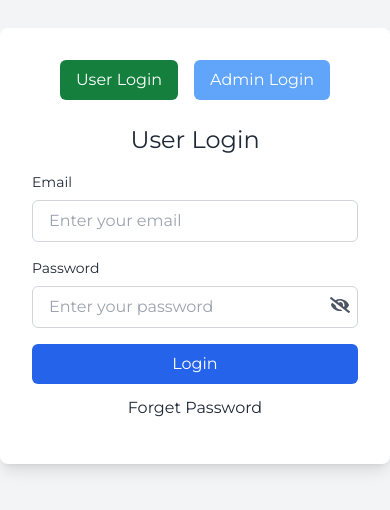
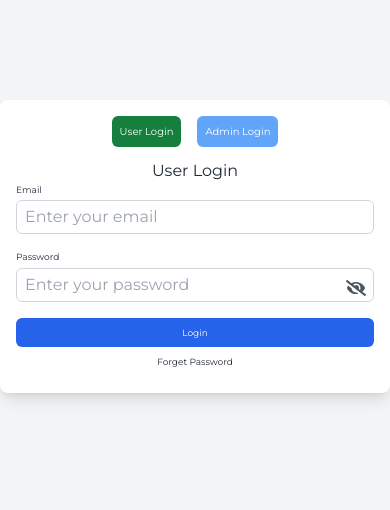
Before and after one commit to ishanrana363/MealHisab-Frontend, a React (Vite) app: page / in a window 390 px wide. Shown: the part 176-686 px from the top of the page. Built offline with nearby package versions, Linux system fonts and the light colour scheme; what @react-pdf/renderer would draw is missing.

Commit message:
email send email verify and password change page responsive design completed

```diff
--- a/src/component/login-form/LoginForm.jsx
+++ b/src/component/login-form/LoginForm.jsx
@@ -87,19 +87,19 @@ const LoginForm = () => {
 
   return (
     <div className="flex justify-center items-center min-h-screen bg-gray-100">
-      <div className="w-full max-w-md bg-white p-8 rounded-lg shadow-lg">
+      <div className="w-full max-w-md bg-white p-4 md:p-8 rounded-lg shadow-lg">
 
         {/* Toggle between User Login and Admin Login */}
-        <div className="flex justify-center space-x-4 mb-6">
+        <div className="flex justify-center space-x-4 mb-3 md:mb-6">
           <button
             onClick={() => setIsAdmin(false)} // Switch to user login
-            className={`px-4 py-2 text-white rounded-md ${!isAdmin ? 'bg-green-700' : 'bg-blue-400'}`}
+            className={`md:px-4 md:py-2 px-2  md:text-[18px] text-[10px] text-white rounded-md ${!isAdmin ? 'bg-green-700' : 'bg-blue-400'}`}
           >
             User Login
           </button>
           <button
             onClick={() => setIsAdmin(true)} // Switch to admin login
-            className={`px-4 py-2 text-white rounded-md ${isAdmin ? 'bg-green-700' : 'bg-blue-400'}`}
+            className={`md:px-4 px-2 py-2 md:text-[18px] text-[10px]  md:py-2 text-white rounded-md ${isAdmin ? 'bg-green-700' : 'bg-blue-400'}`}
           >
             Admin Login
           </button>
@@ -109,29 +109,29 @@ const LoginForm = () => {
         {isAdmin ? (
           // Admin Login Form
           <div>
-            <h2 className="text-2xl text-center mb-4">Admin Login</h2>
+            <h2 className="md:text-2xl text-center md:mb-4">Admin Login</h2>
             <form onSubmit={adminLogin}>
               {/* Admin Email Input */}
               <div className="mb-4">
-                <label htmlFor="admin-email" className="block text-sm">Email</label>
+                <label htmlFor="admin-email" className="block text-[9px] md:text-sm">Email</label>
                 <input
                   type="email"
                   id="email"
                   name="email"
                   placeholder="Enter your email"
-                  className="w-full px-4 py-2 mt-2 border border-gray-300 rounded-md"
+                  className="w-full md:px-4 px-2 py-1 md:py-2 mt-1 md:mt-2 border border-gray-300 rounded-md"
                 />
               </div>
 
               {/* Admin Password Input with Toggle Visibility */}
               <div className="mb-4 relative">
-                <label htmlFor="admin-password" className="block text-sm">Password</label>
+                <label htmlFor="admin-password" className="block text-[9px] md:text-sm text-sm">Password</label>
                 <input
                   type={isPasswordVisible ? "text" : "password"}
                   id="admin-password"
                   name="password"
                   placeholder="Enter your password"
-                  className="w-full px-4 py-2 mt-2 border border-gray-300 rounded-md pr-10"
+                  className="w-full md:px-4 px-2 py-1 md:py-2 mt-1 md:mt-2 border border-gray-300 rounded-md pr-10"
                 />
                 <button
                   type="button"
@@ -145,7 +145,7 @@ const LoginForm = () => {
               {/* Admin Login Button */}
               <button
                 type="submit"
-                className="w-full py-2 bg-blue-600 text-white rounded-md"
+                className="w-full md:py-2 py-2 text-[9px] md:text-sm bg-blue-600 text-white rounded-md"
                 disabled={loader}
               >
                 {loader ? "Admin login..." : "Admin Login"}
@@ -153,34 +153,34 @@ const LoginForm = () => {
             </form>
 
             {/* Forgot Password Link for Admin */}
-            <Link className="text-center block my-3 hover:underline" to={"/send-email"}>Forget Password</Link>
+            <Link className="text-center text-[9px] md:text-sm block my-2 md:my-3 hover:underline" to={"/send-email"}>Forget Password</Link>
           </div>
         ) : (
           // User Login Form
           <div>
-            <h2 className="text-2xl text-center mb-4">User Login</h2>
+            <h2 className="md:text-2xl text-center md:mb-4">User Login</h2>
             <form onSubmit={userLogin}>
               {/* User Email Input */}
               <div className="mb-4">
-                <label htmlFor="user-email" className="block text-sm">Email</label>
+                <label htmlFor="user-email" className="block text-[9px] md:text-sm">Email</label>
                 <input
                   type="email"
                   id="user-email"
                   name="email"
                   placeholder="Enter your email"
-                  className="w-full px-4 py-2 mt-2 border border-gray-300 rounded-md"
+                  className="w-full md:px-4 px-2 py-1 md:py-2 mt-1 md:mt-2  border border-gray-300 rounded-md"
                 />
               </div>
 
               {/* User Password Input with Toggle Visibility */}
               <div className="mb-4 relative">
-                <label htmlFor="user-password" className="block text-sm">Password</label>
+                <label htmlFor="user-password" className="block text-[9px] md:text-sm">Password</label>
                 <input
                   type={isPasswordVisible ? "text" : "password"}
                   id="user-password"
                   name="password"
                   placeholder="Enter your password"
-                  className="w-full px-4 py-2 mt-2 border border-gray-300 rounded-md pr-10"
+                  className="w-full md:px-4 px-2 py-1 md:py-2 mt-1 md:mt-2 border border-gray-300 rounded-md pr-10"
                 />
                 <button
                   type="button"
@@ -194,12 +194,12 @@ const LoginForm = () => {
               {/* User Login Button */}
               <button
                 type="submit"
-                className="w-full py-2 bg-blue-600 text-white rounded-md"
+                className="w-full md:py-2 py-2 text-[9px] md:text-sm bg-blue-600 text-white rounded-md"
                 disabled={loader}
               >
                 {loader ? "Login..." : "Login"}
               </button>
-              <Link className="text-center block my-3 hover:underline" to={"/send-email"}>Forget Password</Link>
+              <Link className="text-center text-[9px] md:text-sm block my-2 md:my-3 hover:underline" to={"/send-email"}>Forget Password</Link>
             </form>
           </div>
         )}
--- a/src/pages/forget-password-page/EmailSendPage.jsx
+++ b/src/pages/forget-password-page/EmailSendPage.jsx
@@ -67,24 +67,24 @@ const EmailSendPage = () => {
         <div>
             <div className="flex items-center justify-center min-h-screen bg-gray-100">
                 <form onSubmit={handleSubmit} className="w-full max-w-md p-8 space-y-4 bg-white rounded shadow-md">
-                    <h2 className="text-2xl font-semibold text-center text-gray-700">Send Email</h2>
+                    <h2 className="md:text-2xl font-semibold text-center text-gray-700">Send Email</h2>
 
                     <div className="mb-4">
-                        <label htmlFor="email" className="block mb-2 text-sm font-medium text-gray-600">
+                        <label htmlFor="email" className="block md:text-[16px] mb-1 md:mb-2 text-[10px] font-medium text-gray-600">
                             Email Address
                         </label>
                         <input
                             type="email"
                             id="email"
                             placeholder="Enter your email"
-                            className="w-full px-4 py-2 text-gray-700 bg-gray-100 border border-gray-300 rounded-lg focus:outline-none focus:ring-2 focus:ring-blue-500"
+                            className="w-full text-[10px] md:text-[15px] px-2 md:px-4 py-1 md:py-2 text-gray-700 bg-gray-100 border border-gray-300 rounded-lg focus:outline-none focus:ring-2 focus:ring-blue-500"
 
                         />
                     </div>
 
                     <button
                         type="submit"
-                        className="w-full px-4 py-2 text-white bg-blue-500 rounded-lg hover:bg-blue-600 focus:outline-none focus:bg-blue-600 flex items-center justify-center"
+                        className="w-full md:text-[16px] text-[10px] px-2 md:px-4 p-2 md:py-2 text-white bg-blue-500 rounded-lg hover:bg-blue-600 focus:outline-none focus:bg-blue-600 flex items-center justify-center"
                         disabled={loader}
                     >
                         {loader ? "Submitting..." : "Submit"}
--- a/src/pages/forget-password-page/EmailVerifyPage.jsx
+++ b/src/pages/forget-password-page/EmailVerifyPage.jsx
@@ -43,12 +43,12 @@ const EmailVerifyPage = () => {
   return (
     <div>
       <div className="flex items-center justify-center min-h-screen bg-gray-100">
-        <form onSubmit={handleSubmit} className="w-full max-w-md p-8 space-y-6 bg-white rounded-lg shadow-md">
-          <h2 className="text-2xl font-semibold text-center text-gray-700">Email and OTP Verification</h2>
+        <form onSubmit={handleSubmit} className="w-full max-w-md p-4 md:p-8 space-y-3 md:space-y-6 bg-white rounded-lg shadow-md">
+          <h2 className="md:text-2xl font-semibold text-center text-gray-700">Email and OTP Verification</h2>
 
           {/* Email Input Field */}
           <div>
-            <label htmlFor="email" className="block mb-2 text-sm font-medium text-gray-600">
+            <label htmlFor="email" className="block md:mb-2 mb-1 text-[10px] md:text-[16px] font-medium text-gray-600">
               Email Address
             </label>
             <input
@@ -56,14 +56,14 @@ const EmailVerifyPage = () => {
               id="email"
               name="email"
               placeholder="Enter your email"
-              className="w-full px-4 py-2 text-gray-700 bg-gray-100 border border-gray-300 rounded-lg focus:outline-none focus:ring-2 focus:ring-blue-500"
+              className="w-full text-[10px] md:text-[15px] px-2 md:px-4 py-1 md:py-2 text-gray-700 bg-gray-100 border border-gray-300 rounded-lg focus:outline-none focus:ring-2 focus:ring-blue-500"
               required
             />
           </div>
 
           {/* OTP Input Field */}
           <div>
-            <label htmlFor="otp" className="block mb-2 text-sm font-medium text-gray-600">
+            <label htmlFor="otp" className="block  md:mb-2 mb-1 text-[10px] md:text-[16px] font-medium text-gray-600">
               OTP Code
             </label>
             <input
@@ -72,7 +72,7 @@ const EmailVerifyPage = () => {
               name="otp"
               placeholder="Enter OTP"
               maxLength="6"
-              className="w-full px-4 py-2 text-gray-700 bg-gray-100 border border-gray-300 rounded-lg focus:outline-none focus:ring-2 focus:ring-blue-500"
+              className="w-full px-2 text-[10px] md:text-[15px] md:px-4 py-1 md:py-2 text-gray-700 bg-gray-100 border border-gray-300 rounded-lg focus:outline-none focus:ring-2 focus:ring-blue-500"
               required
             />
           </div>
@@ -80,7 +80,7 @@ const EmailVerifyPage = () => {
           {/* Verify Button with Loader */}
           <button
             type="submit"
-            className="w-full px-4 py-2 text-white bg-blue-500 rounded-lg hover:bg-blue-600 focus:outline-none focus:bg-blue-600 flex items-center justify-center"
+            className="w-full px-2 md:px-4 text-[10px] md:text-[16px] py-1 md:py-2 text-white bg-blue-500 rounded-lg hover:bg-blue-600 focus:outline-none focus:bg-blue-600 flex items-center justify-center"
             disabled={loader}
           >
             {loader ? (
```
Also changed, not shown: src/pages/forget-password-page/ForgetPasswordPage.jsx (+9 -9 lines).
